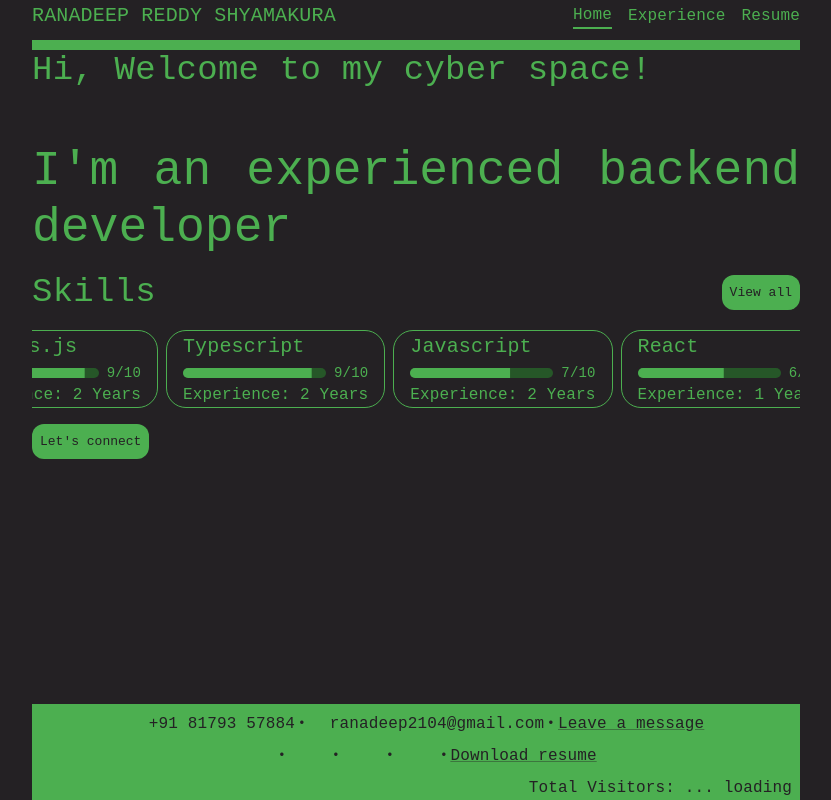
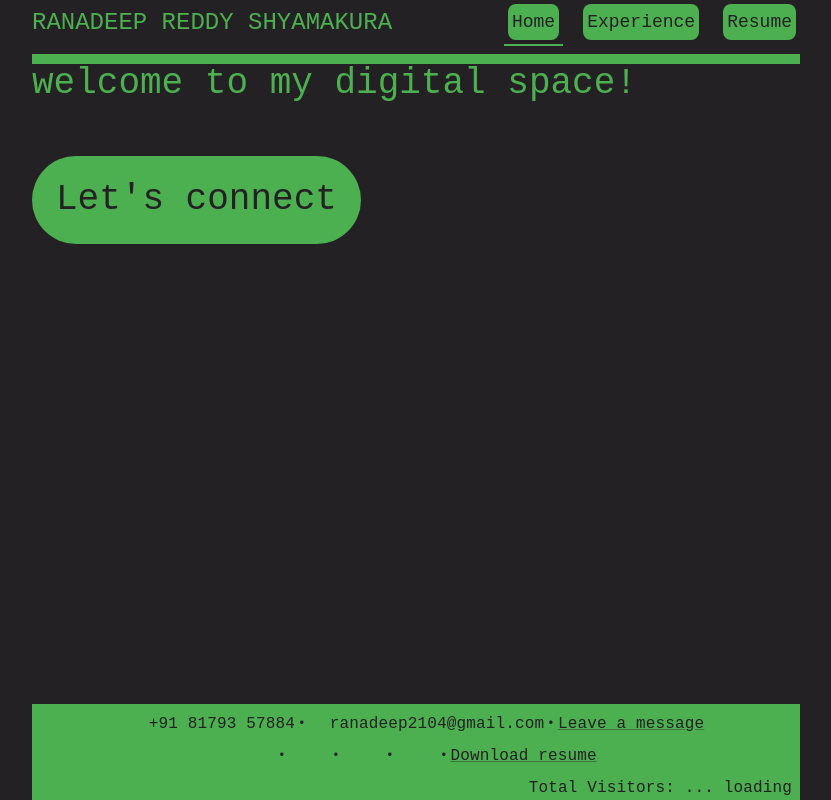
Before and after one commit to ranadeeps/profile, a React (Vite) app: page /home in a window 1280 px wide. Shown: the whole page, without its empty margins (224-1055 px from the left). Built offline with nearby package versions, Linux system fonts and the light colour scheme; some icons are missing.

Commit message:
fix: refactor Navbar and Home components for improved structure and styling

```diff
--- a/src/components/Home.tsx
+++ b/src/components/Home.tsx
@@ -1,25 +1,25 @@
-import { Box, Paper, Typography } from "@mui/material";
+import { Paper } from "@mui/material";
 import { ThemeProvider } from "@mui/material/styles";
 import { DarkTheme } from "../Themes";
-import Marquee from "react-fast-marquee";
-import { SkillBox } from "./SkillBox";
+// import Marquee from "react-fast-marquee";
+// import { SkillBox } from "./SkillBox";
 import NavigateButton from "./NavigateButton";
 
 export const Home = () => {
-  const skills = [
-    { name: "Web Development", rating: 8, experience: 3 },
-    { name: "Node.js", rating: 8, experience: 2 },
-    { name: "Express.js", rating: 9, experience: 2 },
-    { name: "Typescript", rating: 9, experience: 2 },
-    { name: "Javascript", rating: 7, experience: 2 },
-    { name: "React", rating: 6, experience: 1 },
-    { name: "SQL", rating: 7, experience: 2 },
-    { name: "Oracle DB", rating: 8, experience: 1 },
-    { name: "Java", rating: 6, experience: 1 },
-    { name: "Springboot", rating: 6, experience: 1 },
-    { name: "Python", rating: 7, experience: 2 },
-    { name: "AWS", rating: 6, experience: 1 },
-  ];
+  // const skills = [
+  //   { name: "Web Development", rating: 8, experience: 3 },
+  //   { name: "Node.js", rating: 8, experience: 2 },
+  //   { name: "Express.js", rating: 9, experience: 2 },
+  //   { name: "Typescript", rating: 9, experience: 2 },
+  //   { name: "Javascript", rating: 7, experience: 2 },
+  //   { name: "React", rating: 6, experience: 1 },
+  //   { name: "SQL", rating: 7, experience: 2 },
+  //   { name: "Oracle DB", rating: 8, experience: 1 },
+  //   { name: "Java", rating: 6, experience: 1 },
+  //   { name: "Springboot", rating: 6, experience: 1 },
+  //   { name: "Python", rating: 7, experience: 2 },
+  //   { name: "AWS", rating: 6, experience: 1 },
+  // ];
 
   return (
     <ThemeProvider theme={DarkTheme}>
@@ -36,13 +36,10 @@ export const Home = () => {
           px: { xs: 1, sm: 0 },
         }}
       >
-        <Typography variant="h4">Hi, Welcome to my cyber space!</Typography>
+        <p className={"text-4xl"}>welcome to my digital space!</p>
         <br />
-        <Typography variant="h3" align="justify">
-          I'm an experienced backend developer{" "}
-        </Typography>
 
-        <Box
+        {/* <Box
           display={"flex"}
           flexDirection={"row"}
           justifyContent={"space-between"}
@@ -67,11 +64,11 @@ export const Home = () => {
               <SkillBox skill={skill} key={index}></SkillBox>
             )
           )}
-        </Marquee>
+        </Marquee> */}
         <NavigateButton
           label="Let's connect"
           url="/connect"
-          textSize="2xl"
+          textSize="4xl"
         ></NavigateButton>
       </Paper>
     </ThemeProvider>
--- a/src/components/Navbar.tsx
+++ b/src/components/Navbar.tsx
@@ -3,8 +3,8 @@ import Paper from "@mui/material/Paper";
 import { ThemeProvider } from "@mui/material/styles";
 import { Box, Typography } from "@mui/material";
 import { DarkTheme } from "../Themes";
-import { CustomButton } from "./CustomButton";
 import { useLocation } from "react-router";
+import NavbarButton from "./NavbarButton";
 
 export const Navbar = () => {
   const location = useLocation();
@@ -27,13 +27,11 @@ export const Navbar = () => {
             alignItems="center"
             sx={{ display: { xs: "none", md: "flex" } }}
           >
-            <Typography variant="h6" sx={{ whiteSpace: "nowrap" }}>
-              RANADEEP REDDY SHYAMAKURA
-            </Typography>
+            <p className="text-2xl">RANADEEP REDDY SHYAMAKURA</p>
 
             <Stack direction="row" spacing={2}>
               <Box display={"flex"}>
-                <CustomButton
+                <NavbarButton
                   label="Home"
                   href="/home"
                   underline={location.pathname.includes("home")}
@@ -41,7 +39,7 @@ export const Navbar = () => {
               </Box>
 
               <Box display="flex">
-                <CustomButton
+                <NavbarButton
                   label="Experience"
                   href="/experience"
                   underline={location.pathname.includes("experience")}
@@ -49,7 +47,7 @@ export const Navbar = () => {
               </Box>
 
               <Box display="flex">
-                <CustomButton
+                <NavbarButton
                   label="Resume"
                   href="/resume"
                   underline={location.pathname.includes("resume")}
@@ -77,17 +75,17 @@ export const Navbar = () => {
               spacing={1}
               sx={{ display: { xs: "flex", md: "none" }, mt: 0 }}
             >
-              <CustomButton
+              <NavbarButton
                 label="Home"
                 href="/home"
                 underline={location.pathname.includes("home")}
               />
-              <CustomButton
+              <NavbarButton
                 label="Experience"
                 href="/experience"
                 underline={location.pathname.includes("experience")}
               />
-              <CustomButton
+              <NavbarButton
                 label="Resume"
                 href="/resume"
                 underline={location.pathname.includes("resume")}
--- /dev/null
+++ b/src/components/NavbarButton.tsx
@@ -0,0 +1,36 @@
+import { Box, Divider } from "@mui/material";
+import { useNavigate } from "react-router";
+
+const NavbarButton = (props: {
+  label: string;
+  href: string;
+  onSubmit?: any;
+  underline?: boolean;
+}) => {
+  const navigate = useNavigate();
+
+  return (
+    <Box>
+      <button
+        onClick={() => navigate(props.href)}
+        className={
+          "bg-primary text-secondary hover:bg-primary-hover rounded-lg p-1 m-1"
+        }
+        style={{ width: "fit-content", cursor: "pointer" }}
+      >
+        <p className={`text-lg`}> {props.label}</p>
+      </button>
+      {props.underline && (
+        <Divider
+          sx={{
+            color: "primary.main",
+            border: 1,
+            borderWidth: 1,
+          }}
+        ></Divider>
+      )}
+    </Box>
+  );
+};
+
+export default NavbarButton;
--- a/src/components/NavigateButton.tsx
+++ b/src/components/NavigateButton.tsx
@@ -11,7 +11,7 @@ const NavigateButton = (props: {
     <button
       onClick={() => navigate(props.url)}
       className={
-        "bg-primary text-secondary hover:bg-primary-hover rounded-xl p-2"
+        "bg-primary text-secondary hover:bg-primary-hover rounded-full p-6"
       }
       style={{ width: "fit-content", cursor: "pointer" }}
     >
```
